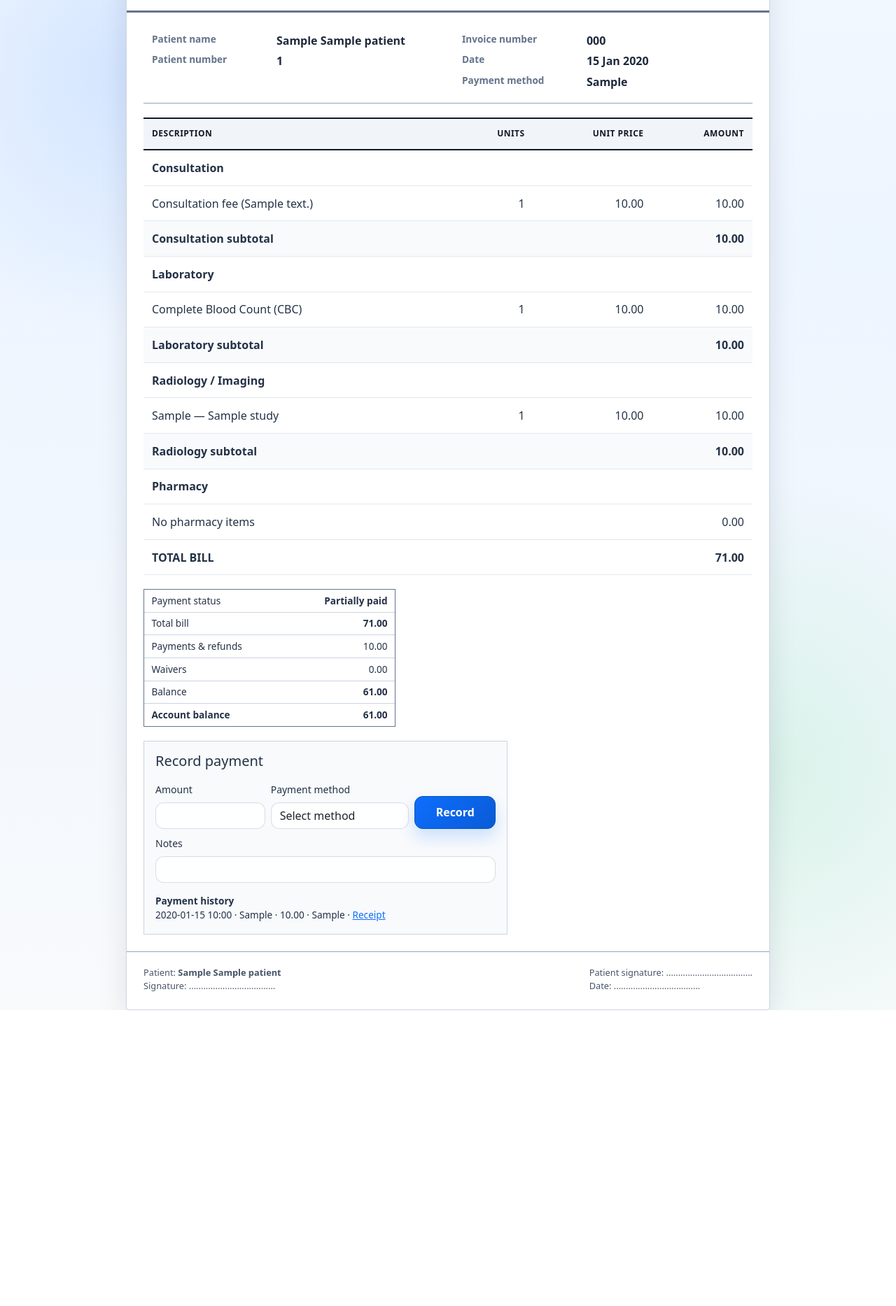
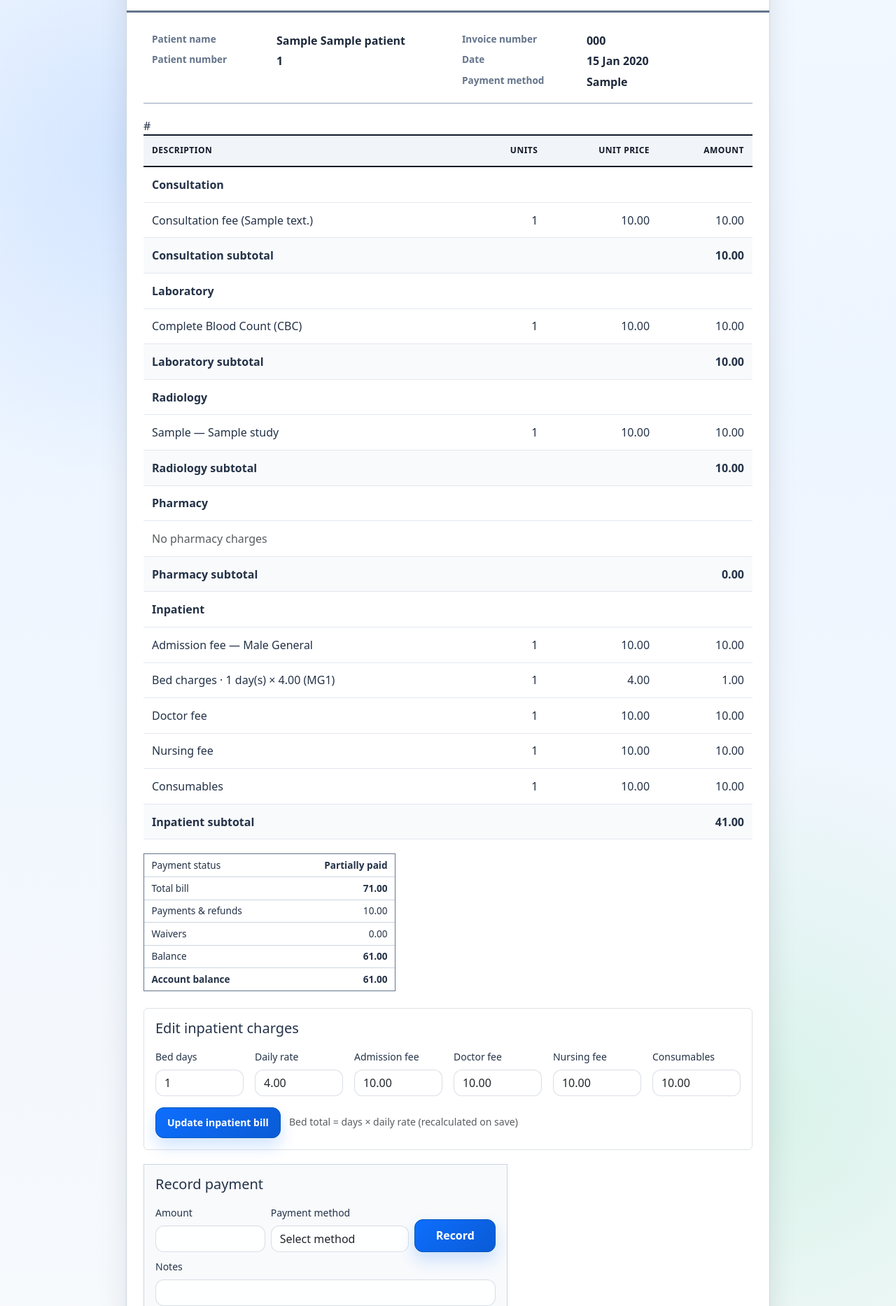
Before and after one commit to kiruiian/GabrielHMIS, a Flask app: page /invoices/1 in a window 1280 px wide. Shown: the part 235-2102 px from the top of the page at 70% size. Before the commit the page ends 1679 px from the top, so only its background shows below. Run offline with Flask 3, Linux system fonts and the light colour scheme; the visitor is signed in with stand-in values (Sample User, id 1); tables that the repository leaves empty hold one stand-in row (values such as "Sample post").

Commit message:
Polish invoice detail layout
Co-authored-by: Copilot <223556219+Copilot@users.noreply.github.com>

```diff
--- a/templates/invoice_detail.html
+++ b/templates/invoice_detail.html
@@ -116,7 +116,6 @@
           </tr>
 
           {# ===== Laboratory ===== #}
-          {# ===== Laboratory ===== #}
           <tr class="section-row"><td colspan="4">Laboratory</td></tr>
           {% if lab_orders %}
             {% for order in lab_orders %}
@@ -130,74 +129,105 @@
                 </tr>
                 {% endfor %}
               {% else %}
-      {# fallback for older single-test orders #}
                 <tr>
                   <td>{{ order.test_name }}</td>
                   <td>1</td>
-        <td>0.00</td>
-        <td>0.00</td>
+                  <td>—</td>
+                  <td>—</td>
                 </tr>
               {% endif %}
             {% endfor %}
+          {% else %}
+            <tr><td colspan="4" class="text-muted">No laboratory charges</td></tr>
+          {% endif %}
           <tr class="subtotal-row">
             <td colspan="3">Laboratory subtotal</td>
-    <td>{{ '%.2f'|format(lab_subtotal) }}</td>
+            <td>{{ '%.2f'|format(lab_subtotal or 0) }}</td>
           </tr>
-{% else %}
+
+          {# ===== Radiology ===== #}
+          <tr class="section-row"><td colspan="4">Radiology</td></tr>
+          {% if radiology_studies %}
+            {% for s in radiology_studies %}
             <tr>
-    <td colspan="3">No laboratory items</td>
-    <td>0.00</td>
-  </tr>
-{% endif %}
-          {# ===== Radiology ===== #}
-          <tr class="section-row"><td colspan="4">Radiology / Imaging</td></tr>
-          {% if radiology_studies %}
-            {% for study in radiology_studies %}
-            <tr>
-              <td>{{ study.modality }} — {{ study.exam_name }}</td>
+              <td>{{ s.modality }} — {{ s.exam_name }}</td>
               <td>1</td>
-              <td>{{ '%.2f'|format(study.charge_amount or 0) }}</td>
-              <td>{{ '%.2f'|format(study.charge_amount or 0) }}</td>
+              <td>{{ '%.2f'|format(s.charge_amount or 0) }}</td>
+              <td>{{ '%.2f'|format(s.charge_amount or 0) }}</td>
             </tr>
             {% endfor %}
+          {% else %}
+            <tr><td colspan="4" class="text-muted">No radiology charges</td></tr>
+          {% endif %}
           <tr class="subtotal-row">
             <td colspan="3">Radiology subtotal</td>
-              <td>{{ '%.2f'|format(radiology_total) }}</td>
+            <td>{{ '%.2f'|format(radiology_total or 0) }}</td>
           </tr>
-          {% else %}
-            <tr>
-              <td colspan="3">No radiology items</td>
-              <td>0.00</td>
-            </tr>
-          {% endif %}
 
           {# ===== Pharmacy ===== #}
           <tr class="section-row"><td colspan="4">Pharmacy</td></tr>
           {% if pharmacy_prescriptions %}
-            {% for prescription in pharmacy_prescriptions %}
+            {% for rx in pharmacy_prescriptions %}
             <tr>
-              <td>{{ prescription.medication }}</td>
-              <td>{{ prescription.dispensed_units }}</td>
-              <td>{{ '%.2f'|format(prescription.unit_price) }}</td>
-              <td>{{ '%.2f'|format(prescription.pharmacy_amount) }}</td>
+              <td>{{ rx.medication }}{% if rx.strength %} {{ rx.strength }}{% endif %}</td>
+              <td>{{ rx.dispensed_units or 1 }}</td>
+              <td>{{ '%.2f'|format(rx.unit_price or 0) }}</td>
+              <td>{{ '%.2f'|format(rx.pharmacy_amount or 0) }}</td>
             </tr>
             {% endfor %}
+          {% else %}
+            <tr><td colspan="4" class="text-muted">No pharmacy charges</td></tr>
+          {% endif %}
           <tr class="subtotal-row">
             <td colspan="3">Pharmacy subtotal</td>
-              <td>{{ '%.2f'|format(pharmacy_total) }}</td>
+            <td>{{ '%.2f'|format(pharmacy_total or 0) }}</td>
           </tr>
+
+          {# ===== Inpatient ===== #}
+          <tr class="section-row"><td colspan="4">Inpatient</td></tr>
+          {% if inpatient_admissions %}
+            {% for a in inpatient_admissions %}
+            <tr>
+              <td>Admission fee{% if a.bed and a.bed.ward %} — {{ a.bed.ward.name }}{% endif %}</td>
+              <td>1</td>
+              <td>{{ '%.2f'|format(a.admission_fee or 0) }}</td>
+              <td>{{ '%.2f'|format(a.admission_fee or 0) }}</td>
+            </tr>
+            <tr>
+              <td>Bed charges · {{ a.bed_days or 0 }} day(s) × {{ '%.2f'|format(a.bed_daily_rate or 0) }}{% if a.bed %} ({{ a.bed.label }}){% endif %}</td>
+              <td>{{ a.bed_days or 0 }}</td>
+              <td>{{ '%.2f'|format(a.bed_daily_rate or 0) }}</td>
+              <td>{{ '%.2f'|format(a.bed_charges or 0) }}</td>
+            </tr>
+            <tr>
+              <td>Doctor fee</td>
+              <td>1</td>
+              <td>{{ '%.2f'|format(a.doctor_fee or 0) }}</td>
+              <td>{{ '%.2f'|format(a.doctor_fee or 0) }}</td>
+            </tr>
+            <tr>
+              <td>Nursing fee</td>
+              <td>1</td>
+              <td>{{ '%.2f'|format(a.nursing_fee or 0) }}</td>
+              <td>{{ '%.2f'|format(a.nursing_fee or 0) }}</td>
+            </tr>
+            <tr>
+              <td>Consumables</td>
+              <td>1</td>
+              <td>{{ '%.2f'|format(a.consumables_fee or 0) }}</td>
+              <td>{{ '%.2f'|format(a.consumables_fee or 0) }}</td>
+            </tr>
+            {% endfor %}
           {% else %}
-            <tr>
-              <td colspan="3">No pharmacy items</td>
-              <td>{{ 'Pending' if has_pending_pharmacy_charge else '0.00' }}</td>
+            <tr><td colspan="4" class="text-muted">No inpatient charges</td></tr>
+          {% endif %}
+          <tr class="subtotal-row">
+            <td colspan="3">Inpatient subtotal</td>
+            <td>{{ '%.2f'|format(inpatient_total or 0) }}</td>
           </tr>
-          {% endif %}
 
-          {# ===== Grand Total ===== #}
-          <tr class="total-row">
-            <td colspan="3"><strong>TOTAL BILL</strong></td>
-            <td><strong>{{ '%.2f'|format(invoice_total) if invoice_total is not none else 'Pending' }}</strong></td>
-          </tr>
+          #{# ===== Procedures (later) ===== #}
+          {# <tr class="section-row"><td colspan="4">Procedures</td></tr> #}
         </tbody>
       </table>
 
@@ -209,6 +239,44 @@
         <div class="invoice-summary-row"><span>Balance</span><strong>{{ '%.2f'|format(balance) if balance is not none else 'Pending' }}</strong></div>
         <div class="invoice-summary-row"><span>Account balance</span><strong>{{ '%.2f'|format(balance) if balance is not none else 'Pending' }}</strong></div>
       </div>
+
+{% if inpatient_admissions and session.get('role') in ['accounts', 'receptionist', 'records', 'admin'] %}
+{% set a = inpatient_admissions[0] %}
+<section class="mt-4 p-3 border rounded">
+  <h5 class="mb-3">Edit inpatient charges</h5>
+  <form method="POST" action="{{ url_for('update_inpatient_charges', visit_id=visit.id) }}" class="row g-3">
+    <input type="hidden" name="csrf_token" value="{{ csrf_token() }}">
+    <div class="col-md-2">
+      <label class="form-label small">Bed days</label>
+      <input type="number" min="1" name="bed_days" class="form-control" value="{{ a.bed_days or 1 }}">
+    </div>
+    <div class="col-md-2">
+      <label class="form-label small">Daily rate</label>
+      <input type="number" step="0.01" min="0" name="bed_daily_rate" class="form-control" value="{{ '%.2f'|format(a.bed_daily_rate or 0) }}">
+    </div>
+    <div class="col-md-2">
+      <label class="form-label small">Admission fee</label>
+      <input type="number" step="0.01" min="0" name="admission_fee" class="form-control" value="{{ '%.2f'|format(a.admission_fee or 0) }}">
+    </div>
+    <div class="col-md-2">
+      <label class="form-label small">Doctor fee</label>
+      <input type="number" step="0.01" min="0" name="doctor_fee" class="form-control" value="{{ '%.2f'|format(a.doctor_fee or 0) }}">
+    </div>
+    <div class="col-md-2">
+      <label class="form-label small">Nursing fee</label>
+      <input type="number" step="0.01" min="0" name="nursing_fee" class="form-control" value="{{ '%.2f'|format(a.nursing_fee or 0) }}">
+    </div>
+    <div class="col-md-2">
+      <label class="form-label small">Consumables</label>
+      <input type="number" step="0.01" min="0" name="consumables_fee" class="form-control" value="{{ '%.2f'|format(a.consumables_fee or 0) }}">
+    </div>
+    <div class="col-12">
+      <button type="submit" class="btn btn-primary btn-sm">Update inpatient bill</button>
+      <span class="text-muted small ms-2">Bed total = days × daily rate (recalculated on save)</span>
+    </div>
+  </form>
+</section>
+{% endif %}
 
       {% if session.get('role') in ['accounts', 'admin'] %}
       <section class="payment-panel">
```
Lines whose indentation alone changed are shown as unchanged.
